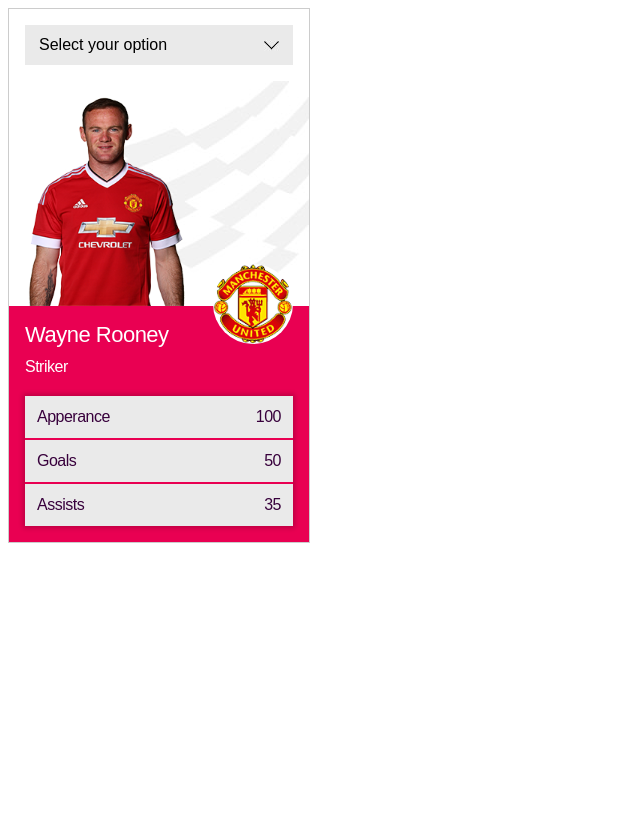
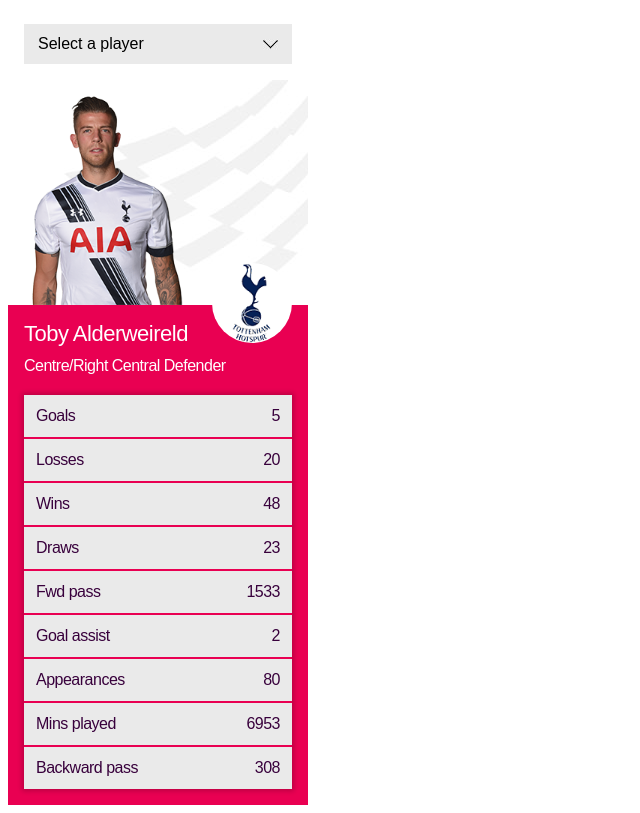
Before and after one commit to bensleym/pulselive, a website built with Parcel: page src/index.html in a window 1280 px wide. Shown: the whole page, without its empty margins (0-640 px from the left). Built offline with nearby package versions, Linux system fonts and the light colour scheme.

Commit message:
Functionality working.

```diff
--- a/src/index.html
+++ b/src/index.html
@@ -8,48 +8,32 @@
     <link rel="stylesheet" href="./styles.scss" />
   </head>
   <body>
-    <section class="player-card">
+    <section class="player-card" role="main">
       <div class="player-select">
-        <select class="player-select__select" id="playerSelect">
-          <option value="" disabled selected>Select your option</option>
+        <label class="sr-only" for="playerSelect"></label>
+        <select
+          class="player-select__select"
+          id="playerSelect"
+          aria-label="Select a player"
+        >
+          <option value="" disabled selected>Select a player</option>
         </select>
       </div>
 
-      <div class="player-image">
-        <img
-          src="./img/players/p2064.png"
-          alt="Player name"
-          class="player-image__image"
-        />
-      </div>
+      <div class="player-image" id="playerImage"></div>
 
       <section class="player-details">
         <hgroup class="player-profile">
-          <h1 class="player-profile__name">Wayne Rooney</h1>
-          <h2 class="player-profile__position">Striker</h2>
+          <h1 class="player-profile__name" id="playerName"></h1>
+          <h2 class="player-profile__position" id="playerPosition"></h2>
         </hgroup>
         <div class="club-badge">
-          <div
-            class="club-badge__image club-badge__image--manchester-united"
-          ></div>
-          <span class="sr-only">Manchester United</span>
+          <div class="club-badge__image" id="clubBadge"></div>
+          <span class="sr-only" id="playersClub"></span>
         </div>
 
         <div class="player-stats">
-          <ul class="player-stats__list">
-            <li class="player-stats__list-item">
-              <span class="player-stats__attribute">Apperance</span
-              ><span class="player-stats__stat">100</span>
-            </li>
-            <li class="player-stats__list-item">
-              <span class="player-stats__attribute">Goals</span
-              ><span class="player-stats__stat">50</span>
-            </li>
-            <li class="player-stats__list-item">
-              <span class="player-stats__attribute">Assists</span
-              ><span class="player-stats__stat">35</span>
-            </li>
-          </ul>
+          <ul class="player-stats__list" id="playerStats"></ul>
         </div>
       </section>
     </section>
--- a/src/js/HandlePlayerData.js
+++ b/src/js/HandlePlayerData.js
@@ -1,24 +1,121 @@
 import playerData from "./playerData";
+import playerImageController from "./playerImageController";
 
 class HandlePlayerData {
   constructor() {
-    this.playerData = playerData.players;
+    const playerDataPlayers = playerData.players;
     this.playerSelect = document.getElementById("playerSelect");
-    this.createOption();
+    this.playerStats = document.getElementById("playerStats");
+
+    const firstLoad = true;
+
+    this.playerData(playerDataPlayers, "", firstLoad);
+    this.selectPlayer(playerDataPlayers);
+    this.createDefaultPlayer(playerDataPlayers);
   }
 
-  createOption() {
-    for (let i = 0; i < this.playerData.length; i += 1) {
-      const firstName = playerData.players[i].player.name.first;
-      const lastName = playerData.players[i].player.name.last;
+  createDefaultPlayer(playerDataPlayers) {
+    const firstName = playerDataPlayers[0].player.name.first;
+    const lastName = playerDataPlayers[0].player.name.last;
+    const selectedPlayer = `${firstName} ${lastName}`;
+    this.playerData(playerDataPlayers, selectedPlayer);
+  }
 
-      const htmlSelect = `<option vlaue="${firstName} ${lastName}">${firstName} ${lastName}</option>`;
-
-      this.playerSelect.insertAdjacentHTML("beforeEnd", htmlSelect);
+  playerData(playerDataPlayers, selectedPlayer, firstLoad) {
+    for (let i = 0; i < playerDataPlayers.length; i += 1) {
+      if (firstLoad) {
+        this.createOption(playerData.players[i]);
+      }
+      this.updatePlayerInfo(playerDataPlayers[i], selectedPlayer);
     }
   }
 
-  selectplayer() {}
+  createOption(player) {
+    const firstName = player.player.name.first;
+    const lastName = player.player.name.last;
+
+    const htmlSelect = `<option vlaue="${firstName} ${lastName}">${firstName} ${lastName}</option>`;
+
+    this.playerSelect.insertAdjacentHTML("beforeEnd", htmlSelect);
+  }
+
+  selectPlayer(playerDataPlayers) {
+    this.playerSelect.addEventListener("change", () => {
+      const selectedPlayer = this.playerSelect.value;
+      this.playerStats.innerHTML = "";
+      this.playerData(playerDataPlayers, selectedPlayer);
+    });
+  }
+
+  updatePlayerInfo(playerDataPlayers, selectedPlayer) {
+    const playerId = playerDataPlayers.player;
+
+    const playerName = `${playerId.name.first} ${playerId.name.last}`;
+
+    if (playerName === selectedPlayer) {
+      this.changePlayerImage(playerId);
+      this.createPlayerStatHTML(playerDataPlayers.stats);
+      this.changeBadge(playerId.currentTeam);
+      this.changePlayersName(playerId.name);
+      this.changePlayerPosition(playerId.info);
+    }
+  }
+
+  changePlayerImage(playerId) {
+    const playerImage = playerImageController(playerId.id);
+    const playerImageEl = document.getElementById("playerImage");
+
+    const htmlPlayerImage = `<img src="${playerImage}"
+      alt="${playerId.name.first} ${playerId.name.last}"
+      class="player-image__image" />`;
+
+    playerImageEl.innerHTML = htmlPlayerImage;
+  }
+
+  changeBadge(id) {
+    const badgeEl = document.getElementById("clubBadge");
+    const badgeSR = document.getElementById("playersClub");
+
+    const team = id.name.toLowerCase();
+    badgeEl.className = `club-badge__image club-badge__image--${team.replace(
+      " ",
+      "-"
+    )}`;
+
+    badgeSR.innerHTML = id.name;
+  }
+
+  changePlayersName(id) {
+    const playerNameEl = document.getElementById("playerName");
+
+    playerNameEl.innerHTML = `${id.first} ${id.last}`;
+  }
+
+  changePlayerPosition(id) {
+    const playerPositionEl = document.getElementById("playerPosition");
+
+    playerPositionEl.innerHTML = id.positionInfo;
+  }
+
+  convertStatName(name) {
+    const capitalise = name.charAt(0).toUpperCase() + name.slice(1);
+    const cleanName = capitalise.replace("_", " ");
+    return cleanName;
+  }
+
+  createPlayerStatHTML(statData) {
+    for (let stat = 0; stat < statData.length; stat += 1) {
+      const htmlPlayerStat = `<li class="player-stats__list-item">
+        <span class="player-stats__attribute">
+          ${this.convertStatName(statData[stat].name)}
+        </span>
+        <span class="player-stats__stat">
+          ${statData[stat].value}
+        </span>
+      </li>`;
+      this.playerStats.insertAdjacentHTML("beforeEnd", htmlPlayerStat);
+    }
+  }
 }
 
 export default HandlePlayerData;
--- /dev/null
+++ b/src/js/playerImageController.js
@@ -0,0 +1,14 @@
+import p2064 from "../img/players/p2064.png";
+import p4148 from "../img/players/p4148.png";
+import p4246 from "../img/players/p4246.png";
+import p4916 from "../img/players/p4916.png";
+import p8983 from "../img/players/p8983.png";
+
+const playerImageController = id => {
+  const imageId = `p${id}`;
+  const images = { p2064, p4148, p4246, p4916, p8983 };
+
+  return images[imageId];
+};
+
+export default playerImageController;
--- a/src/sass/_clubBadge.scss
+++ b/src/sass/_clubBadge.scss
@@ -14,5 +14,25 @@
       background: url("./img/badges_sprite.png") 480px 1120px;
       background-size: 960px 880px;
     }
+
+    &--tottenham-hotspur {
+      background: url("./img/badges_sprite.png") 560px 960px;
+      background-size: 960px 880px;
+    }
+
+    &--manchester-city {
+      background: url("./img/badges_sprite.png") 320px 1202px;
+      background-size: 960px 880px;
+    }
+
+    &--leicester-city {
+      background: url("./img/badges_sprite.png") 0px 0px;
+      background-size: 960px 880px;
+    }
+
+    &--arsenal {
+      background: url("./img/badges_sprite.png") 880px 803px;
+      background-size: 960px 880px;
+    }
   }
 }
--- a/src/sass/_playerCard.scss
+++ b/src/sass/_playerCard.scss
@@ -1,4 +1,3 @@
 .player-card {
   width: 300px;
-  border: 1px solid #ccc;
 }
--- a/src/sass/_playerDetails.scss
+++ b/src/sass/_playerDetails.scss
@@ -1,5 +1,5 @@
 .player-details {
-  background: #e90052;
+  background: $primary;
   padding: 16px;
   position: relative;
 }
--- a/src/sass/_playerProfile.scss
+++ b/src/sass/_playerProfile.scss
@@ -1,10 +1,10 @@
 .player-profile {
   &__name {
-    color: #fff;
+    color: $fontPrimary;
   }
 
   &__position {
-    color: #fff;
+    color: $fontPrimary;
     margin-top: 10px;
   }
 }
--- a/src/sass/_playerSelect.scss
+++ b/src/sass/_playerSelect.scss
@@ -5,9 +5,9 @@
     display: block;
     border: none;
     border-radius: 0;
-    background: url("./img/select-arrow.jpg") 95% 15px no-repeat #eaeaea;
+    background: url("./img/select-arrow.jpg") 95% 15px no-repeat $gray-100;
     font-size: $font-size-sm;
-    color: #000;
+    color: $fontSecondary;
     line-height: 1;
     padding: 12px 14px;
     width: 100%;
@@ -17,10 +17,6 @@
     -webkit-appearance: none;
     appearance: none;
 
-    &:focus {
-      outline: none;
-    }
-
     &::-ms-expand {
       display: none;
     }
--- a/src/sass/_playerStats.scss
+++ b/src/sass/_playerStats.scss
@@ -6,10 +6,10 @@
 
   &__list-item {
     list-style: none;
-    color: #38003c;
+    color: $fontTertiary;
     font-size: $font-size-sm;
     padding: 12px;
-    background: #eaeaea;
+    background: $gray-100;
     display: flex;
     justify-content: space-between;
     margin-bottom: 2px;
--- a/src/sass/_themeVariables.scss
+++ b/src/sass/_themeVariables.scss
@@ -3,3 +3,16 @@
 
 $font-size-sm: 16px;
 $font-size-lg: 22px;
+
+$red: #e90052;
+$purple: #38003c;
+$white: #fff;
+$black: #000;
+
+$primary: $red;
+
+$fontPrimary: $white;
+$fontSecondary: $black;
+$fontTertiary: $purple;
+
+$gray-100: #eaeaea;
```
